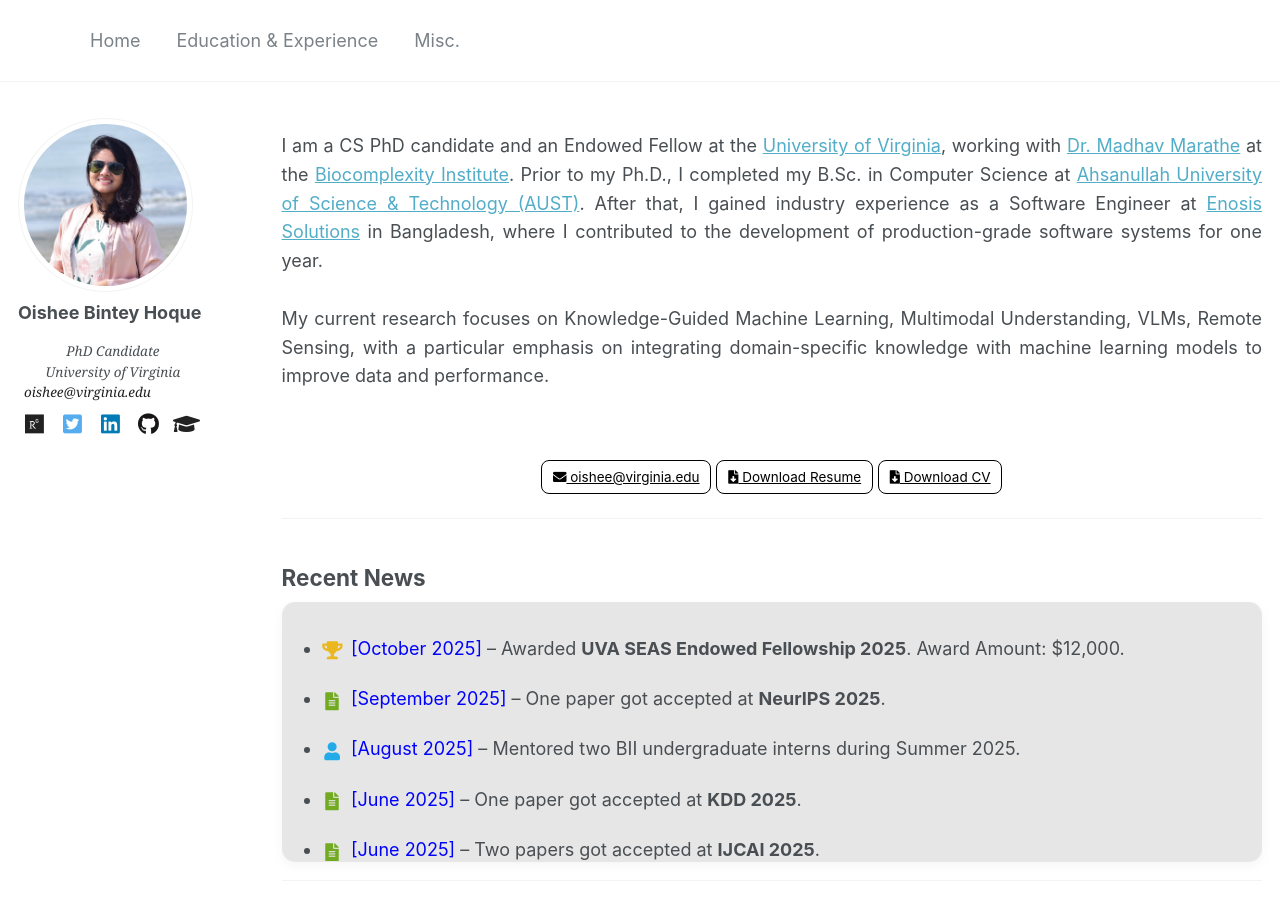
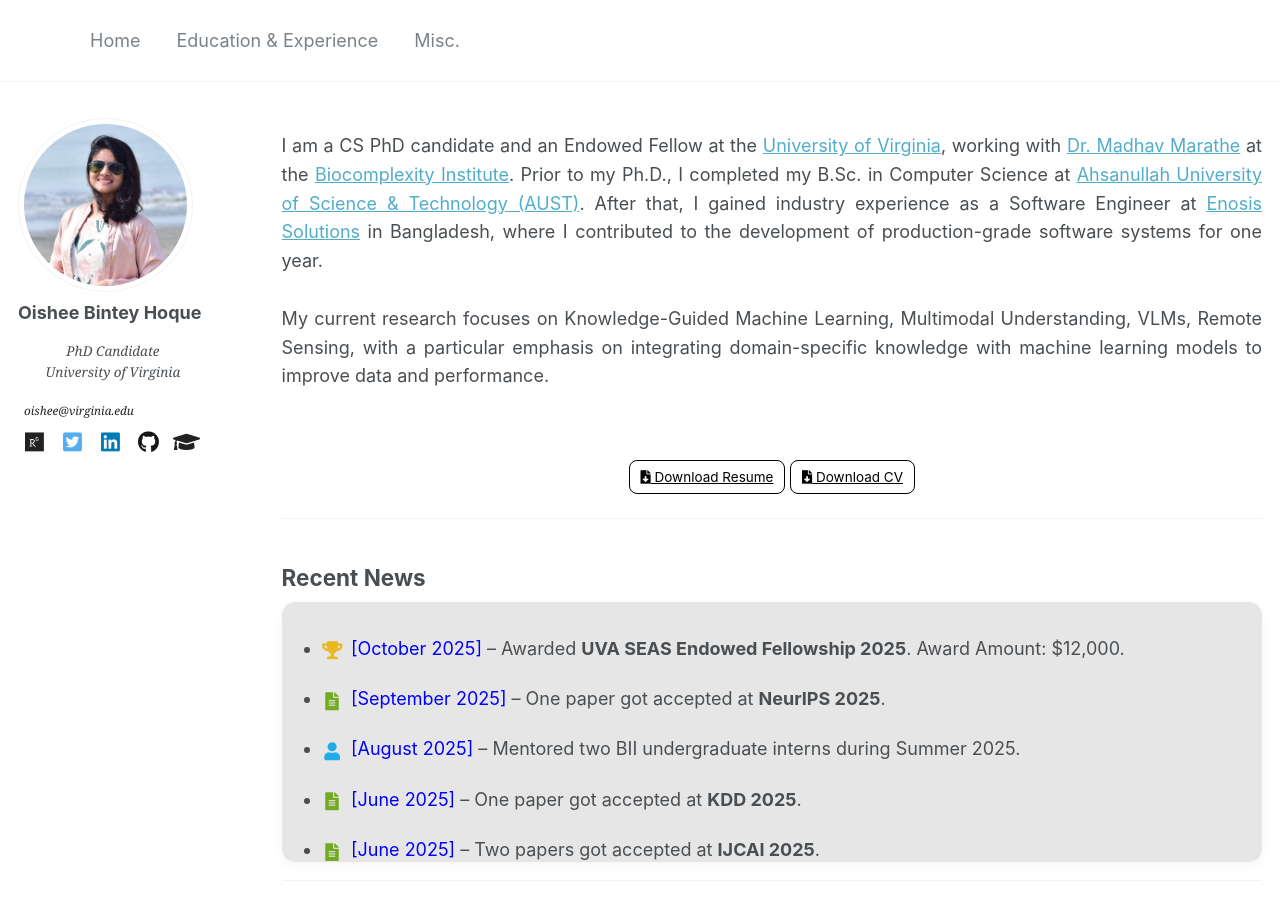
Before and after one commit to oishee-hoque/oishee-hoque.github.io, a Jekyll site: the page built from _pages/about.md, in a window 1280 px wide and 900 px high. Built offline with Jekyll 4.4.1, drawn with Linux system fonts in a browser that asks for light colours.

Commit message:
font alignment change

```diff
--- a/_includes/author-profile.html
+++ b/_includes/author-profile.html
@@ -23,9 +23,10 @@
      style="text-align:center; margin: 0 auto; max-width: 80%; font-style: italic; font-family: 'Georgia', serif; font-size: 0.75rem;">
     {{ author.bio }}
   </p>
+  <br>
   {% if author.email %}
     <!-- keep email as text, centered with the row -->
-    <p style="margin:0 0 0 6px;"><a href="mailto:{{ author.email }}" style="color:#222;text-decoration:none;font-style: italic; font-family: 'Georgia', serif; font-size: 0.75rem;">{{ author.email }}</a></p>
+    <p style="margin:0 0 0 6px;"><a href="mailto:{{ author.email }}" style="text-align:center;color:#222;text-decoration:none;font-style: italic; font-family: 'Georgia', serif; font-size: 0.65rem;">{{ author.email }}</a></p>
   {% endif %}
 {% endif %}
   </div>
--- a/_pages/about.md
+++ b/_pages/about.md
@@ -17,9 +17,9 @@
 </div>
 <br>
 <p style="text-align:center;">
-  <a class="btn-link" href="mailto:oishee@virginia.edu">
+  <!-- <a class="btn-link" href="mailto:oishee@virginia.edu">
     <i class="fas fa-envelope" aria-hidden="true"></i> oishee@virginia.edu
-  </a>
+  </a> -->
   <a class="btn-link" href="https://oishee-hoque.github.io/files/Oishee_CV_2024.pdf">
     <i class="fas fa-file-download" aria-hidden="true"></i> Download Resume
   </a>
```
